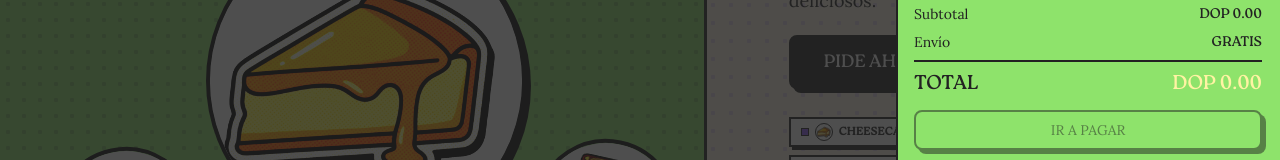
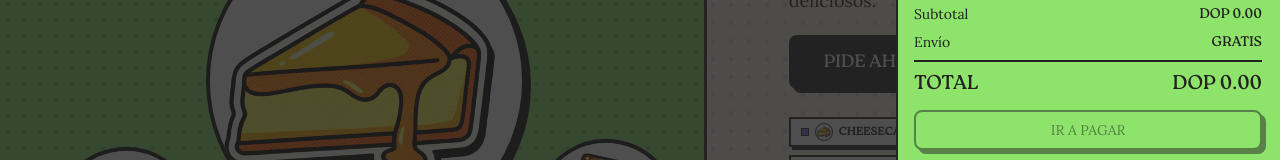
Before and after one commit to JAOCruz/tasty_temptations, a Next.js app: page / in a window 1280 px wide. Both pictures are taken after a click on the button 1228 px from the left and 32 px from the top of the page. Shown: the part 580-740 px from the top of the page. Built offline with nearby package versions, Linux system fonts and the light colour scheme.

Commit message:
fix: change cart item price and total from yellow to black for readability

```diff
--- a/components/cart/CartDrawer.tsx
+++ b/components/cart/CartDrawer.tsx
@@ -91,7 +91,7 @@ export function CartDrawer() {
               <Separator />
               <div className="flex justify-between text-xl">
                 <span className="font-heading">TOTAL</span>
-                <span className="font-heading text-brand-yellow">
+                <span className="font-heading text-brand-black">
                   {formatPrice(cartTotal)}
                 </span>
               </div>
--- a/components/cart/CartItem.tsx
+++ b/components/cart/CartItem.tsx
@@ -24,7 +24,7 @@ export function CartItem({ item }: { item: CartItemType }) {
           <span className="font-heading text-sm leading-tight">
             {item.product.name}
           </span>
-          <span className="font-heading text-sm text-brand-yellow">
+          <span className="font-heading text-sm text-brand-black">
             {formatPrice(item.product.price * item.quantity)}
           </span>
         </div>
```
